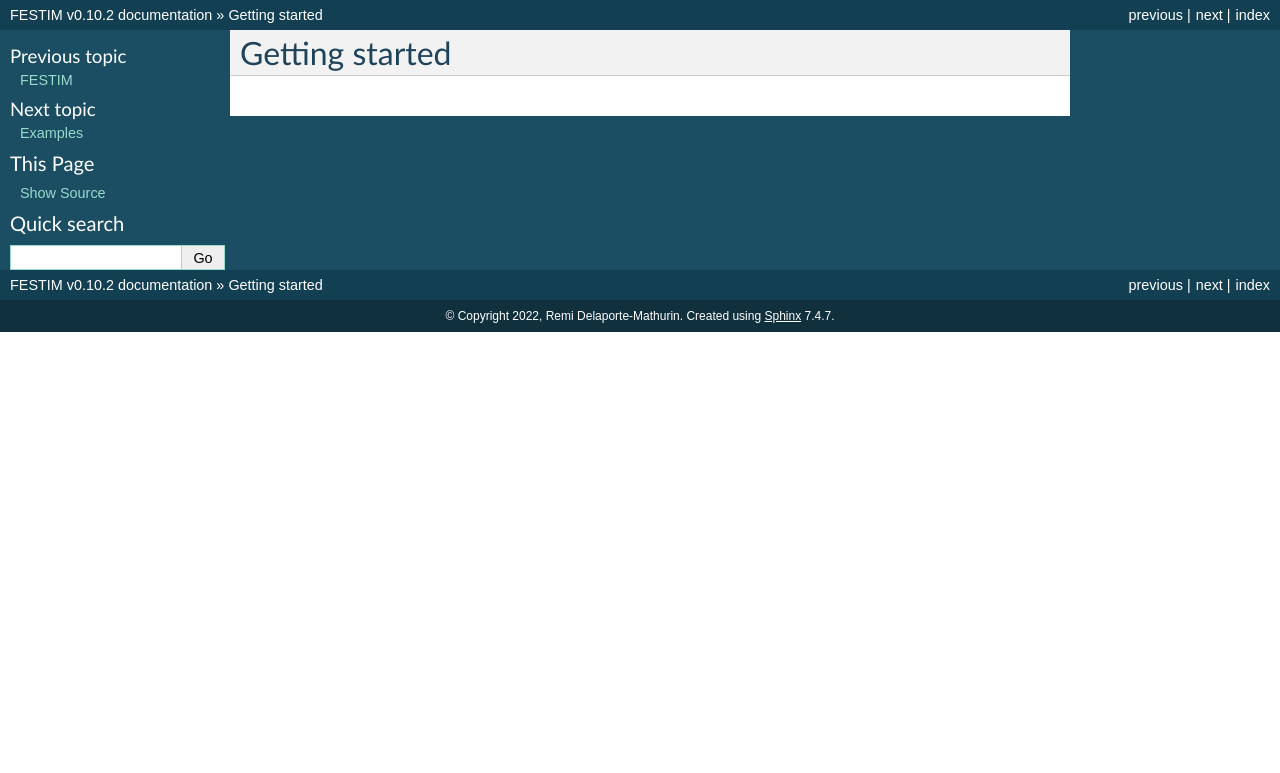
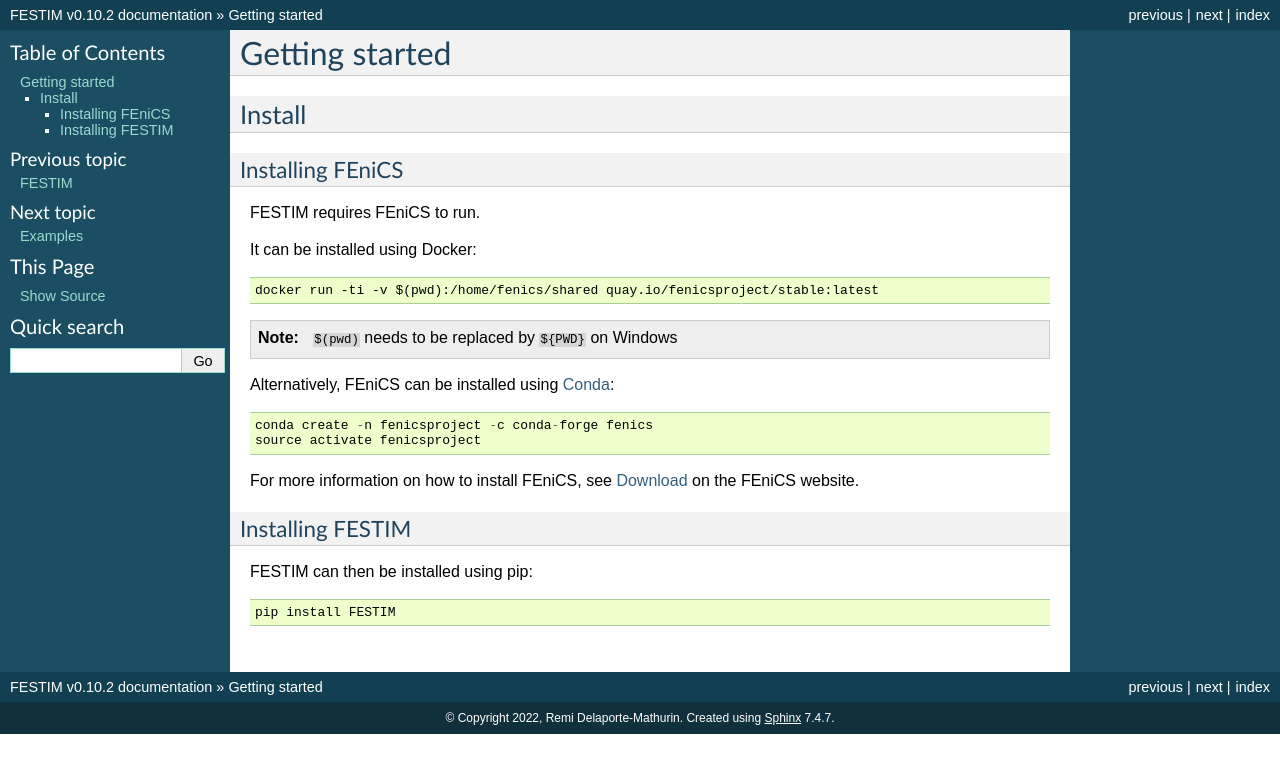
Before and after one commit to festim-dev/FESTIM, a Sphinx documentation site: the page built from docs/source/getting_started.rst, in a window 1280 px wide. Shown: the top 773 px of the page. Built offline with Sphinx 7.4.7, drawn with Linux system fonts in a browser that asks for light colours.

Commit message:
install section

```diff
--- a/docs/source/getting_started.rst
+++ b/docs/source/getting_started.rst
@@ -1,2 +1,34 @@
+===============
 Getting started
-***************
+===============
+
+Install
+*******
+
+Installing FEniCS
+-----------------
+
+FESTIM requires FEniCS to run.
+
+It can be installed using Docker::
+
+    docker run -ti -v $(pwd):/home/fenics/shared quay.io/fenicsproject/stable:latest
+
+.. note::
+    :code:`$(pwd)` needs to be replaced by :code:`${PWD}` on Windows
+
+
+Alternatively, FEniCS can be installed using `Conda <https://docs.continuum.io/anaconda/install/>`_::
+
+    conda create -n fenicsproject -c conda-forge fenics
+    source activate fenicsproject
+
+For more information on how to install FEniCS, see `Download <https://fenicsproject.org/download/archive/>`_ on the FEniCS website.
+
+
+Installing FESTIM
+-----------------
+
+FESTIM can then be installed using pip::
+
+    pip install FESTIM
```
